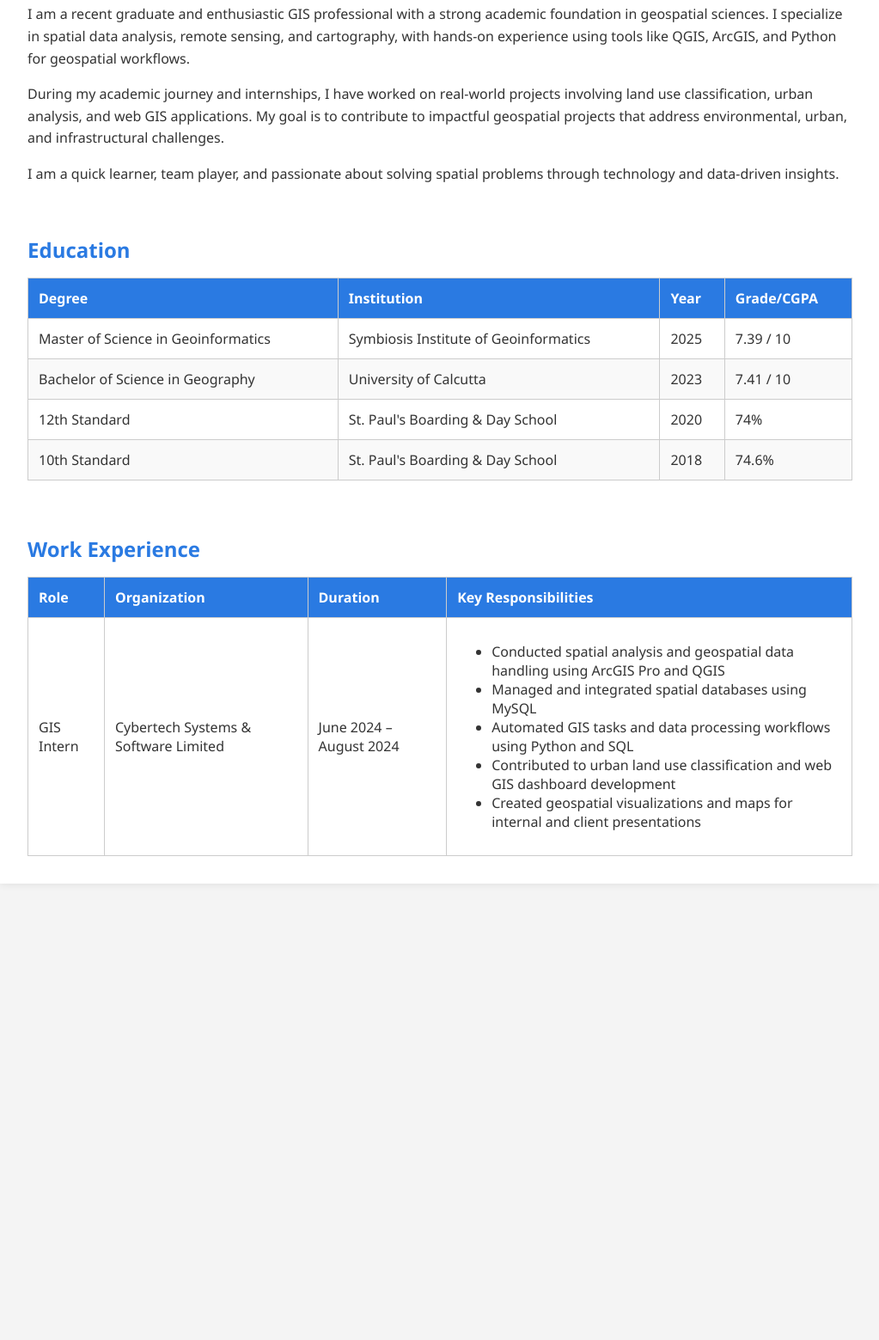
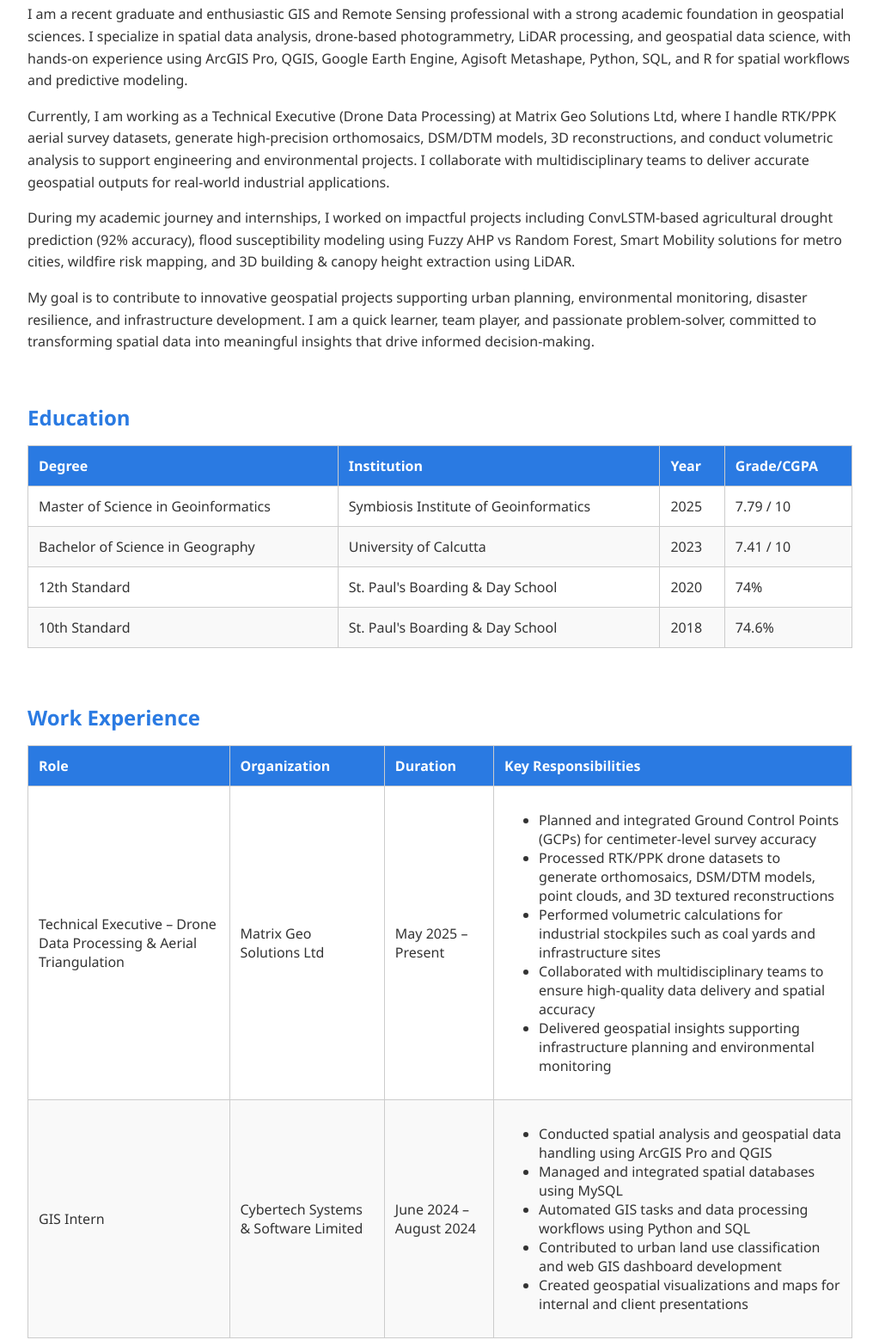
Before and after one commit to Aindrila0-03/Portfolio_, a plain HTML site: page about.html in a window 1280 px wide. Shown: the part 140-1699 px from the top of the page at 86% size, without its empty margins (128-1151 px from the left). Before the commit the page ends 1200 px from the top, so only its background shows below. Drawn offline with Linux system fonts and the light colour scheme.

Commit message:
Revise About Me section and update qualifications
Updated

```diff
--- a/about.html
+++ b/about.html
@@ -58,17 +58,16 @@ tr:nth-child(even) {
   <div class="container">
     <h1>About Me</h1>
     <p>
-      I am a recent graduate and enthusiastic GIS professional with a strong academic foundation in geospatial sciences.
-      I specialize in spatial data analysis, remote sensing, and cartography, with hands-on experience using tools like QGIS,
-      ArcGIS, and Python for geospatial workflows.
+      I am a recent graduate and enthusiastic GIS and Remote Sensing professional with a strong academic foundation in geospatial sciences. I specialize in spatial data analysis, drone-based photogrammetry, LiDAR processing, and geospatial data science, with hands-on experience using ArcGIS Pro, QGIS, Google Earth Engine, Agisoft Metashape, Python, SQL, and R for spatial workflows and predictive modeling.
     </p>
     <p>
-      During my academic journey and internships, I have worked on real-world projects involving land use classification,
-      urban analysis, and web GIS applications. My goal is to contribute to impactful geospatial projects that address
-      environmental, urban, and infrastructural challenges.
+     Currently, I am working as a Technical Executive (Drone Data Processing) at Matrix Geo Solutions Ltd, where I handle RTK/PPK aerial survey datasets, generate high-precision orthomosaics, DSM/DTM models, 3D reconstructions, and conduct volumetric analysis to support engineering and environmental projects. I collaborate with multidisciplinary teams to deliver accurate geospatial outputs for real-world industrial applications.
     </p>
     <p>
-      I am a quick learner, team player, and passionate about solving spatial problems through technology and data-driven insights.
+     During my academic journey and internships, I worked on impactful projects including ConvLSTM-based agricultural drought prediction (92% accuracy), flood susceptibility modeling using Fuzzy AHP vs Random Forest, Smart Mobility solutions for metro cities, wildfire risk mapping, and 3D building & canopy height extraction using LiDAR.
+    </p>
+    <p>
+      My goal is to contribute to innovative geospatial projects supporting urban planning, environmental monitoring, disaster resilience, and infrastructure development. I am a quick learner, team player, and passionate problem-solver, committed to transforming spatial data into meaningful insights that drive informed decision-making.
     </p>
 
     <br>
@@ -88,7 +87,7 @@ tr:nth-child(even) {
       <td>Master of Science in Geoinformatics</td>
       <td>Symbiosis Institute of Geoinformatics</td>
       <td>2025</td>
-      <td>7.39 / 10</td>
+      <td>7.79 / 10</td>
     </tr>
     <tr>
       <td>Bachelor of Science in Geography</td>
@@ -125,6 +124,22 @@ tr:nth-child(even) {
     </tr>
   </thead>
   <tbody>
+
+    <tr>
+      <td>Technical Executive – Drone Data Processing & Aerial Triangulation</td>
+      <td>Matrix Geo Solutions Ltd</td>
+      <td>May 2025 – Present</td>
+      <td>
+        <ul>
+          <li>Planned and integrated Ground Control Points (GCPs) for centimeter-level survey accuracy</li>
+          <li>Processed RTK/PPK drone datasets to generate orthomosaics, DSM/DTM models, point clouds, and 3D textured reconstructions</li>
+          <li>Performed volumetric calculations for industrial stockpiles such as coal yards and infrastructure sites</li>
+          <li>Collaborated with multidisciplinary teams to ensure high-quality data delivery and spatial accuracy</li>
+          <li>Delivered geospatial insights supporting infrastructure planning and environmental monitoring</li>
+        </ul>
+      </td>
+    </tr>
+
     <tr>
       <td>GIS Intern</td>
       <td>Cybertech Systems & Software Limited</td>
```
